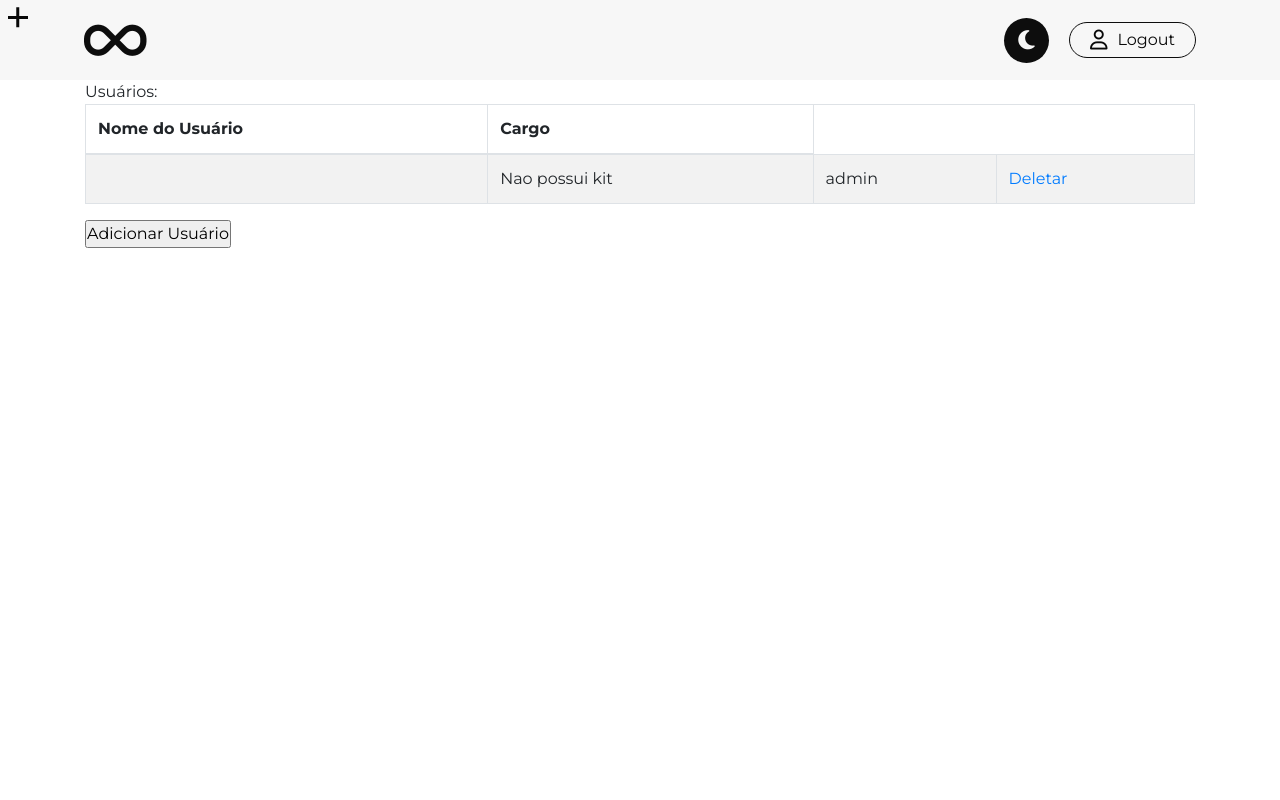
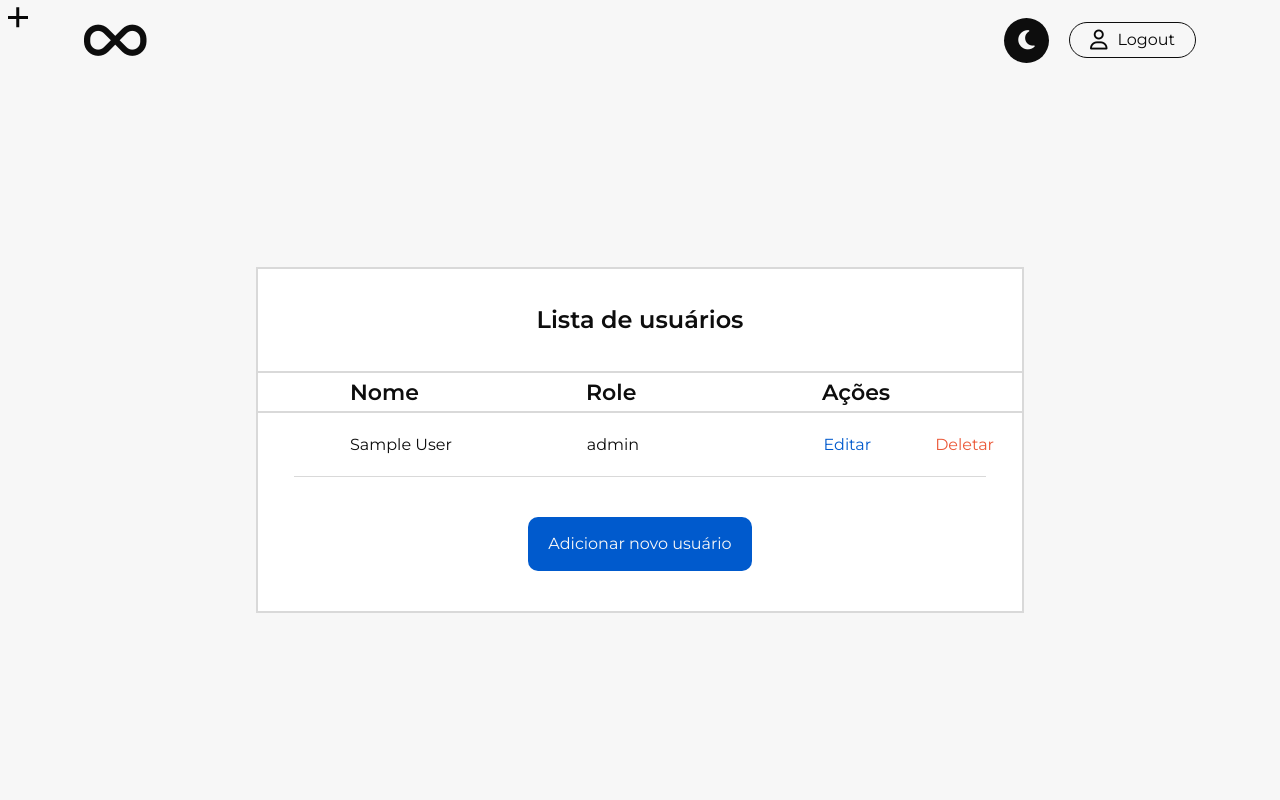
Before and after one commit to Lucas-LPG/gws, a Flask app: page /users in a window 1280 px wide. Run offline with Flask 3, Linux system fonts and the light colour scheme; a user stored in the database is signed in; tables that the repository leaves empty hold one stand-in row (values such as "Sample post"); parts of the project's set-up code (start-up, migrations or seed data) failed here and were passed over; some libraries are stand-ins or nearby versions.

Commit message:
feat: delete users functional

```diff
--- a/controllers/login.py
+++ b/controllers/login.py
@@ -96,11 +96,15 @@
     return render_template("users/users.html", users=users)
 
 
-@login.route("/remove_user")
+@login.route("/delete_user", methods=["POST"])
 @login_required
 def remove_user():
-    users = User.select_all_information_from_users()
-    return render_template("remove_user.html", users=users)
+    data = request.get_json()
+    user_id = data.get("userId")
+    print("USERID:")
+    print(user_id)
+    User.delete_user_by_id(user_id)
+    return render_template("users/users.html", users=User.select_all_from_users())
 
 
 @login.route("/del_user", methods=["GET", "POST"])
--- a/static/css/layout.css
+++ b/static/css/layout.css
@@ -12,9 +12,16 @@
   padding: 0px;
   margin: 0px;
   font-family: "Montserrat", sans-serif;
-  /* overflow: hidden; */
   cursor: none;
   transition: background-color ease 0.2s;
+}
+
+::-webkit-scrollbar {
+  display: none;
+}
+
+body {
+  overflow-x: hidden;
 }
 
 header {
--- a/static/css/users.css
+++ b/static/css/users.css
@@ -1,3 +1,128 @@
-body {
-  overflow: scroll;
+.users--container {
+  min-height: 90vh;
+  width: 100vw;
+  max-width: 100vw;
+  display: flex;
+  align-items: center;
+  justify-content: center;
+  position: relative;
+  background-color: var(--custom-light);
+  color: var(--custom-dark);
 }
+
+.users--table {
+  display: grid;
+  grid-template-rows: repeat(1fr);
+  grid-template-columns: repeat(1fr);
+  width: 60vw;
+  align-items: center;
+  justify-content: center;
+  position: relative;
+  border: 2px solid var(--card-border);
+  margin-top: 10vh;
+  margin-bottom: 10vh;
+  padding: 3vh 0px;
+  background-color: var(--card-surface);
+}
+
+.user--table--head {
+  display: flex;
+  height: 10vh;
+  display: flex;
+  align-items: center;
+  justify-content: center;
+  font-size: 24px;
+  font-weight: 600;
+  border-bottom: 2px solid var(--card-border);
+  padding-bottom: 3vh;
+}
+
+.user--table--description {
+  height: 5vh;
+  width: 100%;
+  display: flex;
+  border-bottom: var(--card-border) 2px solid;
+  padding: 0px 30px;
+  font-weight: 600;
+  font-size: 22px;
+}
+
+.user--table--description > div {
+  flex: 1;
+  display: flex;
+  justify-content: start;
+  align-items: center;
+}
+
+.user--table--description > div > span {
+  margin-left: 5vw;
+}
+
+.user--card {
+  width: 60vw;
+  display: flex;
+  position: relative;
+  padding: 20px 30px;
+  display: flex;
+  gap: 5px;
+}
+
+.user--card > div {
+  flex: 1;
+  display: flex;
+  align-items: center;
+  justify-content: start;
+}
+
+.user--card > div > span {
+  margin-left: 5vw;
+}
+
+.user--card::after {
+  content: "";
+  position: absolute;
+  bottom: 0;
+  left: 5%;
+  width: 90%;
+  height: 1px;
+  background-color: var(--card-border);
+}
+
+.user-edit {
+  color: #005acd;
+}
+
+.user-delete {
+  color: #eb5939;
+}
+
+.user-edit:hover {
+  transform: scale(1.1);
+  text-decoration: underline 1px #005acd;
+}
+
+.user-delete:hover {
+  transform: scale(1.1);
+  text-decoration: underline 1px #eb5939;
+}
+
+.add-user-div {
+  padding: 2vh 3vw;
+  display: flex;
+  align-items: center;
+  justify-content: center;
+  margin-top: 3vh;
+}
+
+.add-user-btn {
+  background-color: var(--custom-blue);
+  color: #f7f7f7;
+  padding: 15px 20px;
+  border-radius: 10px;
+}
+
+.add-user-btn:hover {
+  transform: scale(1.02);
+  filter: brightness(90%);
+  color: #fff;
+}
--- /dev/null
+++ b/static/js/users.js
@@ -0,0 +1,24 @@
+function deleteUser(userId) {
+  if (confirm("Tem certeza que deseja deletar esse usuário?")) {
+    console.log(userId);
+    fetch("/delete_user", {
+      method: "POST",
+      headers: {
+        "Content-Type": "application/json",
+      },
+      body: JSON.stringify({ userId: userId }),
+    })
+      .then((response) => {
+        location.reload();
+
+        if (response.ok) {
+          console.log("Usuário deletado com sucesso!");
+        } else {
+          console.error("Erro ao deletar usuário");
+        }
+      })
+      .catch((error) => {
+        console.error("Erro ao deletar usuário: ", error);
+      });
+  }
+}
--- a/templates/home.html
+++ b/templates/home.html
@@ -118,7 +118,7 @@
             class="card--link"
             onmouseover="activateCursor()"
             onmouseleave="deactivateCursor()"
-            href="/register_user"
+            href="/users"
             >gerenciar <i class="fa-solid fa-arrow-right"></i
           ></a>
         </div>
--- a/templates/users/users.html
+++ b/templates/users/users.html
@@ -1,54 +1,50 @@
-<!DOCTYPE html>
 {% block title %}
 <meta charset="UTF-8" />
 <meta name="viewport" content="width=device-width, initial-scale=1.0" />
 <title>Document</title>
-    <link href="../../static/css/users.css">
-{% endblock %}
-
-    {% extends "layouts/layout.html" %} {% block content%}
-    <div class="vertical-center">
-      <div class="container view">
-        <div class="justify-content-center">
-          <caption>
-            Usuários:
-          </caption>
-          {% if users|length > 0 %}
-          <table
-            id="view_users"
-            class="table table-striped table-bordered"
-            style="width: 100%"
+<link rel="stylesheet" href="../../static/css/users.css" />
+<script src="../../static/js/users.js" defer></script>
+{% endblock %} {% extends "layouts/layout.html" %} {% block content%}
+<div class="users--container">
+  <div class="users--table">
+    <div class="user--table--head">
+      <span>Lista de usuários</span>
+    </div>
+    <div class="user--table--description">
+      <div>
+        <span>Nome</span>
+      </div>
+      <div>
+        <span>Role</span>
+      </div>
+      <div>
+        <span>Ações</span>
+      </div>
+    </div>
+    {% for user in users %}
+    <div class="user--card">
+      <div class="user-name">
+        <span>{{ user.name }}</span>
+      </div>
+      <div class="user-role">
+        <span>{{user.role}} </span>
+      </div>
+      <div class="user-actions">
+        <span class="user-edit">Editar</span>
+        <span class="user-delete" onclick="deleteUser({{ user.id }})"
+          >Deletar</span
         >
-            <thead>
-              <tr>
-                <th>Nome do Usuário</th>
-                <th>Cargo</th>
-              </tr>
-            </thead>
-            <tbody>
-              {% for u in users %}
-              <tr>
-                <td>{{ u.user_name }}</td>
-                <td>{{ u.kit_name if u.kit_name else 'Nao possui kit'}}</td>
-                <td>{{ u.role }}</td>
-
-                {% if u.role == 'admin' %}
-                <td>
-                  <a href="/del_user?user={{ u.user_id }}">Deletar</a>
-                </td>
-                {% endif %}
-              </tr>
-
+      </div>
+    </div>
     {% endfor %}
-            </tbody>
-          </table>
-          {% if current_user.role == 'admin' %}
-          <form action="/register_user">
-            <p><input type="submit" value="Adicionar Usuário" /></p>
-          </form>
-          {% endif %} {% else %}
-          <p>Ainda não há usuários registrados!</p>
-          {% endif %}
+    <div class="add-user-div">
+      <a
+        href="/register_user"
+        class="add-user-btn"
+        onmouseover="activateCursor()"
+        onmouseleave="deactivateCursor()"
+        >Adicionar novo usuário</a
+      >
     </div>
   </div>
 </div>
```
Lines whose indentation alone changed are shown as unchanged.
